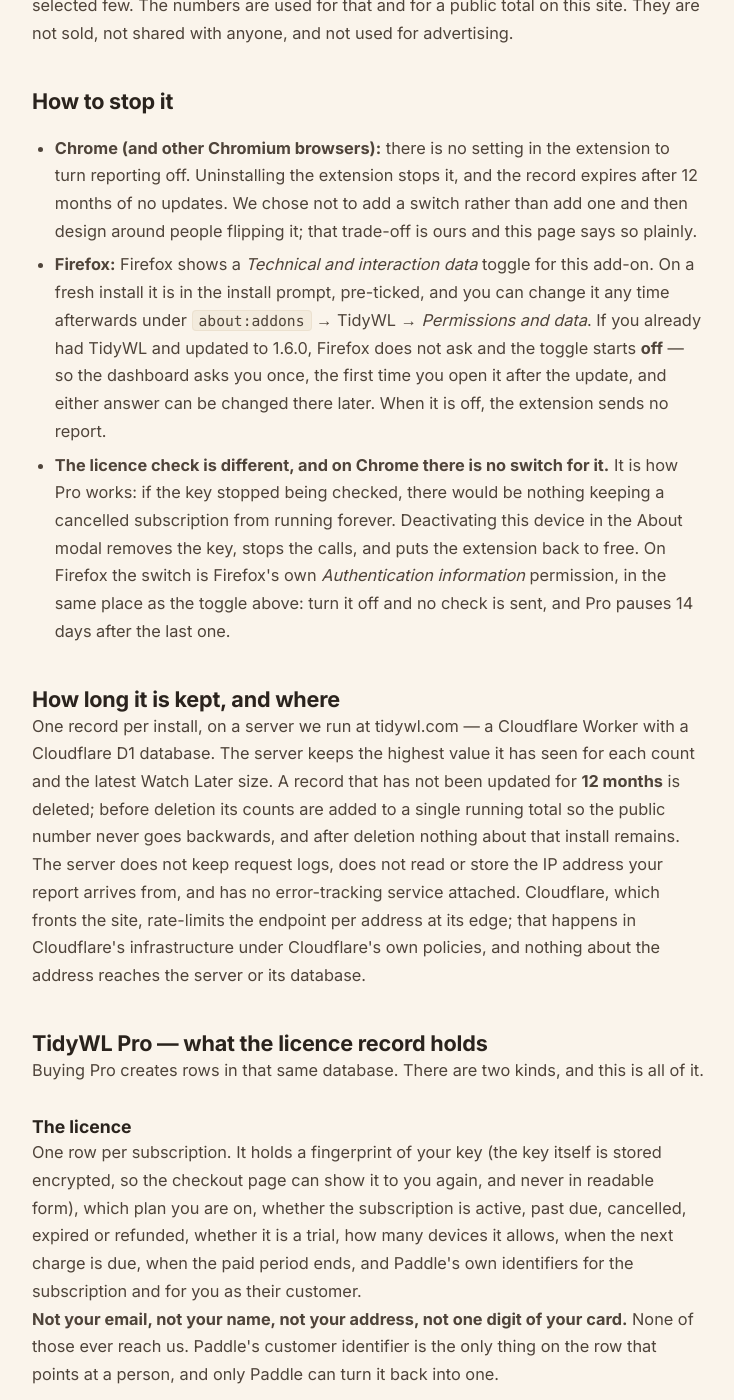
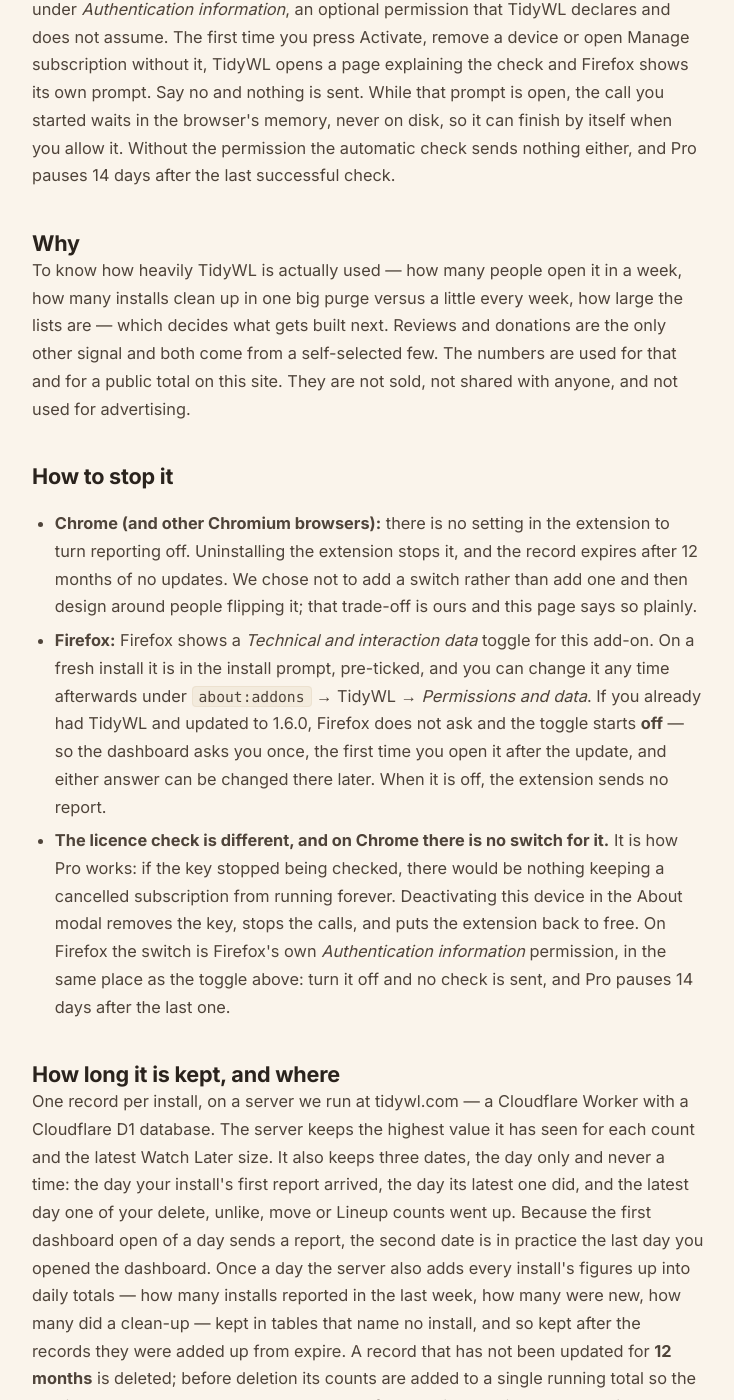
Before and after one commit to dominic-lam/tidywl-site, a Jekyll site: the page built from privacy/index.html, in a window 1280 px wide and 1400 px high, scrolled down 4171 px. Shown: the whole window, without its empty margins (272-1006 px from the left). Built offline with Jekyll 4.4.1, drawn with Linux system fonts in a browser that asks for light colours; some of the changed text lies outside the part shown.

Commit message:
[privacy]: the days-opened count and the server's dates and daily totals, everywhere the report is described
Live before 2.0.0 is approved, so the policy the store listing links to matches what the submitted build sends.

Co-Authored-By: Claude Opus 5 (1M context) <noreply@anthropic.com>
Claude-Session: https://claude.ai/code/session_01RE68DuTk6uV8gXSrcVgsys

```diff
--- a/firefox/index.html
+++ b/firefox/index.html
@@ -49,7 +49,7 @@ faq:
     <p>Updates arrive on their own from this domain — there is nothing to subscribe to and no reason to revisit.</p>
 
     <h2>Privacy, same as everywhere else</h2>
-    <p>No account, and your playlist data stays on your machine — TidyWL uses the YouTube session you already have. From version 1.6.0 it sends tidywl.com a random install identifier and your lifetime counts (videos deleted, likes removed, videos moved, bulk operations, Watch Later size), never which videos. On Firefox that is the <em>Technical and interaction data</em> toggle under the add-on's Permissions and data — pre-ticked on a fresh install; after an update from 1.5.0 Firefox leaves it off and does not ask, so the dashboard asks you once. It is spelled out in the <a href="/privacy/">privacy policy</a>. The one exception you trigger yourself is Send to Gemini Notebook: the links you picked go to Google under your own login, because that is the entire point of the feature.</p>
+    <p>No account, and your playlist data stays on your machine — TidyWL uses the YouTube session you already have. From version 1.6.0 it sends tidywl.com a random install identifier and your lifetime counts (videos deleted, likes removed, videos moved, bulk operations, Watch Later size, and from 2.0 Lineups and the days you opened the dashboard), never which videos. On Firefox that is the <em>Technical and interaction data</em> toggle under the add-on's Permissions and data — pre-ticked on a fresh install; after an update from 1.5.0 Firefox leaves it off and does not ask, so the dashboard asks you once. It is spelled out in the <a href="/privacy/">privacy policy</a>. The one exception you trigger yourself is Send to Gemini Notebook: the links you picked go to Google under your own login, because that is the entire point of the feature.</p>
   </div>
 
   <div class="post-faq">
--- a/index.html
+++ b/index.html
@@ -205,7 +205,7 @@
         "name": "Is my data sent anywhere?",
         "acceptedAnswer": {
           "@type": "Answer",
-          "text": "Your YouTube data — titles, video IDs, channels, your playlists, your account — never leaves your browser. What does leave, since v1.6.0: each install carries a random identifier that is not linked to you or your Google account, and after you delete, unlike or move videos, or sync, the extension sends that identifier and your lifetime counts — videos deleted, likes removed, videos moved, bulk operations run, the size of your Watch Later, and your browser — to tidywl.com. Never which videos, never your playlist. There is no setting in the extension to turn this off on Chrome; uninstalling stops it. On Firefox it is the Technical and interaction data toggle under Permissions and data. Records not updated for 12 months are deleted, and counts include deletions made before this version. The extension also fetches a public config file from tidywl.com with no identifiers and no payload. The one flow you trigger yourself: Send to Gemini Notebook sends the video links you selected to Google's Gemini Notebook using your own Google session, because that is the entire point of the feature. Full policy at tidywl.com/privacy/"
+          "text": "Your YouTube data — titles, video IDs, channels, your playlists, your account — never leaves your browser. What does leave, since v1.6.0: each install carries a random identifier that is not linked to you or your Google account, and after you delete, unlike or move videos, or sync, the extension sends that identifier and your lifetime counts — videos deleted, likes removed, videos moved, bulk operations run, the size of your Watch Later, and your browser — to tidywl.com. From version 2.0 the counts also include Lineups built and saved and the days you opened the dashboard, so opening it sends at most one report a day. Never which videos, never your playlist. There is no setting in the extension to turn this off on Chrome; uninstalling stops it. On Firefox it is the Technical and interaction data toggle under Permissions and data. Records not updated for 12 months are deleted, and counts include deletions made before this version. The extension also fetches a public config file from tidywl.com with no identifiers and no payload. The one flow you trigger yourself: Send to Gemini Notebook sends the video links you selected to Google's Gemini Notebook using your own Google session, because that is the entire point of the feature. Full policy at tidywl.com/privacy/"
         }
       },
       {
@@ -889,7 +889,7 @@
               <span class="plus" aria-hidden="true">+</span>
             </button>
             <div class="faq-a" id="faq-5">
-              Your YouTube data — titles, video IDs, channels, your playlists, your account — never leaves your browser. What does leave, since v1.6.0: each install carries a random identifier that is not linked to you or your Google account, and after you delete, unlike or move videos, or sync, the extension sends that identifier and your lifetime counts — videos deleted, likes removed, videos moved, bulk operations run, the size of your Watch Later, and your browser — to tidywl.com. Never which videos, never your playlist. There is no setting in the extension to turn this off on Chrome; uninstalling stops it. On Firefox it is the Technical and interaction data toggle under Permissions and data. Records not updated for 12 months are deleted, and counts include deletions made before this version. The extension also fetches a public config file from tidywl.com with no identifiers and no payload. The one flow you trigger yourself: Send to Gemini Notebook sends the video links you selected to Google's Gemini Notebook using your own Google session, because that is the entire point of the feature. Full policy at <a href="/privacy/">tidywl.com/privacy/</a>
+              Your YouTube data — titles, video IDs, channels, your playlists, your account — never leaves your browser. What does leave, since v1.6.0: each install carries a random identifier that is not linked to you or your Google account, and after you delete, unlike or move videos, or sync, the extension sends that identifier and your lifetime counts — videos deleted, likes removed, videos moved, bulk operations run, the size of your Watch Later, and your browser — to tidywl.com. From version 2.0 the counts also include Lineups built and saved and the days you opened the dashboard, so opening it sends at most one report a day. Never which videos, never your playlist. There is no setting in the extension to turn this off on Chrome; uninstalling stops it. On Firefox it is the Technical and interaction data toggle under Permissions and data. Records not updated for 12 months are deleted, and counts include deletions made before this version. The extension also fetches a public config file from tidywl.com with no identifiers and no payload. The one flow you trigger yourself: Send to Gemini Notebook sends the video links you selected to Google's Gemini Notebook using your own Google session, because that is the entire point of the feature. Full policy at <a href="/privacy/">tidywl.com/privacy/</a>
             </div>
           </div>
 
@@ -991,7 +991,7 @@
       <p class="section-label">Privacy</p>
       <h2 class="section-heading">Your videos stay yours</h2>
       <p>No accounts. No server holding your playlist. TidyWL works in your browser using the YouTube session you already have, and your playlist data stays on your machine.</p>
-      <p class="note">Two things do leave, and both are spelled out in the <a href="/privacy/">privacy policy</a>. Since v1.6.0 the extension sends tidywl.com a random install identifier and your lifetime counts — videos deleted, likes removed, videos moved, bulk operations, Watch Later size — never which videos, never your playlist; there is no switch for it on Chrome, uninstalling stops it, and records idle for 12 months are deleted. And Send to Gemini Notebook, which you trigger yourself, hands the video links you picked to Google under your own login, because that is the entire point of the feature.</p>
+      <p class="note">Two things do leave, and both are spelled out in the <a href="/privacy/">privacy policy</a>. Since v1.6.0 the extension sends tidywl.com a random install identifier and your lifetime counts — videos deleted, likes removed, videos moved, bulk operations, Watch Later size, and from 2.0 Lineups and the days you opened the dashboard — never which videos, never your playlist; there is no switch for it on Chrome, uninstalling stops it, and records idle for 12 months are deleted. And Send to Gemini Notebook, which you trigger yourself, hands the video links you picked to Google under your own login, because that is the entire point of the feature.</p>
       <div class="chips">
         <span class="chip">Playlist Stays Local</span>
         <span class="chip">Counts, Not Content</span>
--- a/llms.txt
+++ b/llms.txt
@@ -83,7 +83,7 @@ TidyWL works by reading the user's active YouTube session (SAPISID cookie and se
 
 ## Privacy
 
-TidyWL runs in your browser. No account, and your YouTube data — titles, video IDs, channels, playlists — never leaves it. Network calls go to YouTube's own endpoints using your existing session, and to a public config file on tidywl.com that carries no identifiers and no payload. Since version 1.6.0 the extension also sends tidywl.com one small usage report: a random identifier generated on install (not linked to any Google account) plus lifetime counts of videos deleted, likes removed, videos moved, bulk operations run, the size of the Watch Later playlist, and the browser name. It is sent only when a count changes, never carries a title, video ID, channel or timestamp, has no off switch on Chrome (uninstalling stops it), is controlled on Firefox by the Technical and interaction data toggle, and records idle for 12 months are deleted. From version 2.0 the report also counts Lineups built and saved, and a TidyWL Pro subscriber's extension sends its licence key to tidywl.com to check the subscription; on Firefox that check waits for the add-on's Authentication information permission. One feature is an explicit exception you trigger yourself: Send to Gemini Notebook passes the video links you selected to Google's Gemini Notebook using your own Google session. It is opt-in per use and gated behind a browser permission prompt. Full policy: https://tidywl.com/privacy/
+TidyWL runs in your browser. No account, and your YouTube data — titles, video IDs, channels, playlists — never leaves it. Network calls go to YouTube's own endpoints using your existing session, and to a public config file on tidywl.com that carries no identifiers and no payload. Since version 1.6.0 the extension also sends tidywl.com one small usage report: a random identifier generated on install (not linked to any Google account) plus lifetime counts of videos deleted, likes removed, videos moved, bulk operations run, the size of the Watch Later playlist, and the browser name. It is sent only when a count changes, never carries a title, video ID, channel or timestamp, has no off switch on Chrome (uninstalling stops it), is controlled on Firefox by the Technical and interaction data toggle, and records idle for 12 months are deleted. From version 2.0 the report also counts Lineups built and saved and the days the dashboard was opened (once a day at most, so opening it sends at most one report a day), and a TidyWL Pro subscriber's extension sends its licence key to tidywl.com to check the subscription; on Firefox that check waits for the add-on's Authentication information permission. One feature is an explicit exception you trigger yourself: Send to Gemini Notebook passes the video links you selected to Google's Gemini Notebook using your own Google session. It is opt-in per use and gated behind a browser permission prompt. Full policy: https://tidywl.com/privacy/
 
 ## Limitations
 
--- a/privacy/index.html
+++ b/privacy/index.html
@@ -14,7 +14,7 @@ permalink: /privacy/
     <h2>The short version</h2>
     <ul>
       <li><strong>Your YouTube data stays in your browser.</strong> Titles, video IDs, channels, your playlists, your watch history, your subscriptions — none of it is sent to us, ever. The one exception is <strong>Send to Gemini Notebook</strong>, which passes the links you picked to Google when you click the button. That is the whole point of that feature, and it is described below.</li>
-      <li><strong>What does leave is a random identifier and some counts.</strong> After you delete, unlike or move videos, sync, or build a Lineup, the extension sends tidywl.com a random ID for your install and your lifetime totals: videos deleted, likes removed, videos moved, bulk operations run, Lineups built, Lineups saved as a playlist, the size of your Watch Later, and whether you're on Chrome or Firefox. Never which videos.</li>
+      <li><strong>What does leave is a random identifier and some counts.</strong> After you delete, unlike or move videos, sync, build a Lineup, or open the dashboard for the first time in a day, the extension sends tidywl.com a random ID for your install and your lifetime totals: videos deleted, likes removed, videos moved, bulk operations run, Lineups built, Lineups saved as a playlist, days you opened the dashboard, the size of your Watch Later, and whether you're on Chrome or Firefox. Never which videos.</li>
       <li><strong>There is no switch in the extension to turn this off on Chrome.</strong> Uninstalling stops it. On Firefox the switch is Firefox's own: the <em>Technical and interaction data</em> toggle under the add-on's Permissions and data.</li>
       <li><strong>Records not updated for 12 months are deleted.</strong></li>
       <li><strong>If you buy Pro, your licence key goes to tidywl.com too.</strong> It switches Pro on and is checked again at most every 15 minutes while the dashboard is open, so a cancelled subscription or a device you removed elsewhere stops working here quickly. On Firefox it asks your permission first. Paddle takes the payment; your card details and your email never reach us.</li>
@@ -33,7 +33,7 @@ permalink: /privacy/
 
     <h3>2. A usage report</h3>
     <p>Each install carries a random identifier, generated in your browser when the extension is installed. It is not derived from, linked to, or stored alongside your Google account, your email, or anything else about you, and it is not shown anywhere in the extension. Reinstalling generates a new one.</p>
-    <p>Whenever one of your lifetime counts changes — after a delete, an unlike, a move, a sync, or a Lineup — the extension sends that identifier and the counts to <code>https://tidywl.com/api/installs</code>. The report is exactly this, and nothing else:</p>
+    <p>Whenever one of your lifetime counts changes — after a delete, an unlike, a move, a sync, a Lineup, or the first time you open the dashboard on a given day — the extension sends that identifier and the counts to <code>https://tidywl.com/api/installs</code>. The report is exactly this, and nothing else:</p>
 
     <div class="privacy-table-wrap">
       <table class="privacy-table">
@@ -49,6 +49,7 @@ permalink: /privacy/
           <tr><td>operations</td><td>How many bulk runs you have completed — one per batch, whatever its size.</td></tr>
           <tr><td>lineups</td><td>How many times you have built a Lineup, ever, with TidyWL.</td></tr>
           <tr><td>lineups_saved</td><td>How many of those you saved as a YouTube playlist.</td></tr>
+          <tr><td>open_days</td><td>On how many days you have opened the dashboard, ever. It goes up by one at most once a day, however many times you open it that day.</td></tr>
           <tr><td>Watch Later size</td><td>How many videos were in your Watch Later the last time you synced it.</td></tr>
         </tbody>
       </table>
@@ -56,8 +57,9 @@ permalink: /privacy/
 
     <p><strong>Never sent:</strong> a video title, a video ID, a channel, a playlist name, a URL, a timestamp of when you did anything, your watch progress, your watch history, your subscriptions, your Google account or email, your licence key, your extension settings, or an IP address the extension has read. The report format has no field that could hold any of these, so none can be sent by mistake.</p>
     <p><strong>The two Lineup counts are counts and nothing else.</strong> They say how often the feature was used, never what it suggested, what you watched, or which playlist you saved.</p>
+    <p><strong>Days opened is a number, not a diary.</strong> The report carries how many days, never which days, what time or for how long. The server does note the date each report arrives; see <em>How long it is kept, and where</em>.</p>
     <p><strong>Counts include what you did before 1.6.0.</strong> The extension has counted deletions locally since version 1.4.1 (that is what powers the "you've cleaned up N videos" note). Those totals are reported on the first YouTube page load after updating, so a long-time user's first report already carries their history. One consequence: likes removed before 1.6.0 were counted as deletions at the time and stay in the <em>deleted</em> total; they cannot be separated out after the fact.</p>
-    <p><strong>No heartbeat, no install beacon.</strong> A report is sent only when a count has changed. An install that has never done any of the things counted above sends nothing at all, and an install that is idle sends nothing while it is idle.</p>
+    <p><strong>Opening the dashboard sends at most one report a day.</strong> The first time you open it on a given day, <em>open_days</em> goes up by one and that change is reported; opening it again the same day sends nothing. This is what lets us count how many people use TidyWL in a week, not only how many clean something up. There is still no timer and no install beacon: a report is sent only when a count has changed, an install that has never opened the dashboard or done anything counted above sends nothing at all, and an install that is idle sends nothing while it is idle.</p>
 
     <h3>3. A licence check, if you buy Pro</h3>
     <p>A free install never calls these endpoints. Nothing in this section happens until you enter a key.</p>
@@ -67,7 +69,7 @@ permalink: /privacy/
     <p><strong>On Firefox, none of these calls happens until you allow it.</strong> Firefox files a licence check under <em>Authentication information</em>, an optional permission that TidyWL declares and does not assume. The first time you press Activate, remove a device or open Manage subscription without it, TidyWL opens a page explaining the check and Firefox shows its own prompt. Say no and nothing is sent. While that prompt is open, the call you started waits in the browser's memory, never on disk, so it can finish by itself when you allow it. Without the permission the automatic check sends nothing either, and Pro pauses 14 days after the last successful check.</p>
 
     <h2>Why</h2>
-    <p>To know how heavily TidyWL is actually used — how many installs clean up in one big purge versus a little every week, how large the lists are — which decides what gets built next. Reviews and donations are the only other signal and both come from a self-selected few. The numbers are used for that and for a public total on this site. They are not sold, not shared with anyone, and not used for advertising.</p>
+    <p>To know how heavily TidyWL is actually used — how many people open it in a week, how many installs clean up in one big purge versus a little every week, how large the lists are — which decides what gets built next. Reviews and donations are the only other signal and both come from a self-selected few. The numbers are used for that and for a public total on this site. They are not sold, not shared with anyone, and not used for advertising.</p>
 
     <h2>How to stop it</h2>
     <ul>
@@ -77,7 +79,7 @@ permalink: /privacy/
     </ul>
 
     <h2>How long it is kept, and where</h2>
-    <p>One record per install, on a server we run at tidywl.com — a Cloudflare Worker with a Cloudflare D1 database. The server keeps the highest value it has seen for each count and the latest Watch Later size. A record that has not been updated for <strong>12 months</strong> is deleted; before deletion its counts are added to a single running total so the public number never goes backwards, and after deletion nothing about that install remains.</p>
+    <p>One record per install, on a server we run at tidywl.com — a Cloudflare Worker with a Cloudflare D1 database. The server keeps the highest value it has seen for each count and the latest Watch Later size. It also keeps three dates, the day only and never a time: the day your install's first report arrived, the day its latest one did, and the latest day one of your delete, unlike, move or Lineup counts went up. Because the first dashboard open of a day sends a report, the second date is in practice the last day you opened the dashboard. Once a day the server also adds every install's figures up into daily totals — how many installs reported in the last week, how many were new, how many did a clean-up — kept in tables that name no install, and so kept after the records they were added up from expire. A record that has not been updated for <strong>12 months</strong> is deleted; before deletion its counts are added to a single running total so the public number never goes backwards, and after deletion nothing about that install remains.</p>
     <p>The server does not keep request logs, does not read or store the IP address your report arrives from, and has no error-tracking service attached. Cloudflare, which fronts the site, rate-limits the endpoint per address at its edge; that happens in Cloudflare's infrastructure under Cloudflare's own policies, and nothing about the address reaches the server or its database.</p>
 
     <h2>TidyWL Pro — what the licence record holds</h2>
@@ -141,7 +143,7 @@ permalink: /privacy/
 
     <h2>Changes to this policy</h2>
     <ul>
-      <li><strong>2026-09-13</strong> — for version 2.0.0, one addition and two corrections. A lost key can be found again from the transaction number on any Paddle receipt, pasted into the key page or into <em>Have a key?</em> in the extension; the number goes to our server once, for that lookup, and nothing new is stored — <em>Paddle</em>. What Paddle tells us includes a reference number for each payment, which this page left out. And the page you land on after paying carries only that number in its address: this page described a checkout hosted on Paddle's own domain, which also put your email there and which TidyWL does not use — <em>Paddle</em>. And <em>Request a refund</em> in the extension opens Gmail with your licence key written into the message — <em>What you send yourself</em>.</li>
+      <li><strong>2026-09-13</strong> — for version 2.0.0. The usage report gains <em>open_days</em>, the number of days you have opened the dashboard, so opening it sends at most one report a day; the server now also keeps the latest day one of your clean-up or Lineup counts went up, and adds every install's figures into daily totals that name no install; and this page now says the server keeps the date of your first and latest report, which it always has — <em>2. A usage report</em> and <em>How long it is kept, and where</em>. A lost key can be found again from the transaction number on any Paddle receipt, pasted into the key page or into <em>Have a key?</em> in the extension; the number goes to our server once, for that lookup, and nothing new is stored — <em>Paddle</em>. What Paddle tells us includes a reference number for each payment, which this page left out. And the page you land on after paying carries only that number in its address: this page described a checkout hosted on Paddle's own domain, which also put your email there and which TidyWL does not use — <em>Paddle</em>. And <em>Request a refund</em> in the extension opens Gmail with your licence key written into the message — <em>What you send yourself</em>.</li>
       <li><strong>2026-09-12</strong> — for version 2.0.0, one addition and one correction. Firefox now asks for its <em>Authentication information</em> permission before any licence call and sends nothing without it — <em>3. A licence check</em>, <em>How to stop it</em> and <em>Permissions</em>. And the checkout is Paddle's form opened over the pricing page, not a page on Paddle's own domain as this policy said; the pricing page loads Paddle's script once Pro is on sale, and this page says so in both states — <em>Paddle</em> and <em>Visiting this website</em>.</li>
       <li><strong>2026-09-07</strong> — for version 2.0.0. Three additions, all new. <em>TidyWL Pro</em>: a licence key sent to tidywl.com to switch Pro on and re-checked every 15 minutes, a licence row and one activation row per device on our server, and Paddle as the seller who takes the payment — sections <em>3. A licence check</em>, <em>TidyWL Pro</em> and <em>Paddle</em>. <em>The Lineup</em>: it reads your watch history and your subscribed channels from YouTube, both of which stay in your browser — <em>What stays in your browser</em>. And the usage report gains two counts, Lineups built and Lineups saved as a playlist. Nothing was removed, and nothing that was local before is sent now. One earlier sentence was also corrected: the summary used to say your YouTube data is never sent "to anyone else", which skipped past Send to Gemini Notebook — a feature this page has always described further down, but which the summary should never have claimed away.</li>
       <li><strong>2026-09-04</strong> — added <em>Visiting this website</em>. Nothing about the extension changed. The site itself gained no tracking; the section documents what was already true, and two third-party requests were removed rather than disclosed — the typeface now loads from this server instead of Google's, and the demo video loads nothing until you press play.</li>
```
